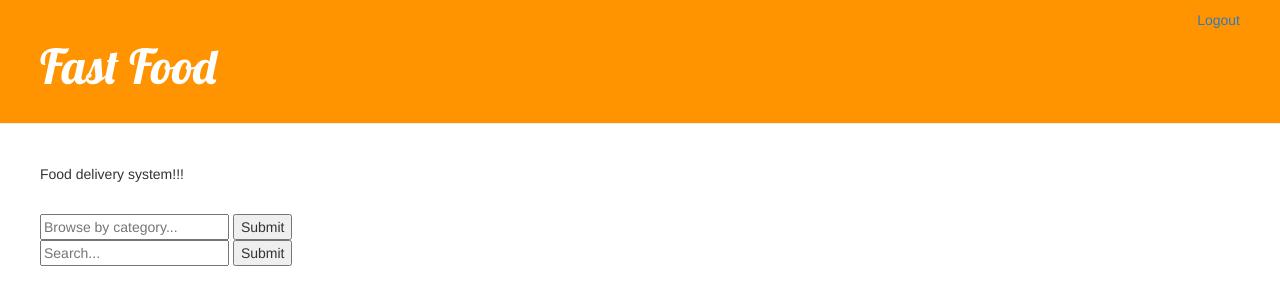
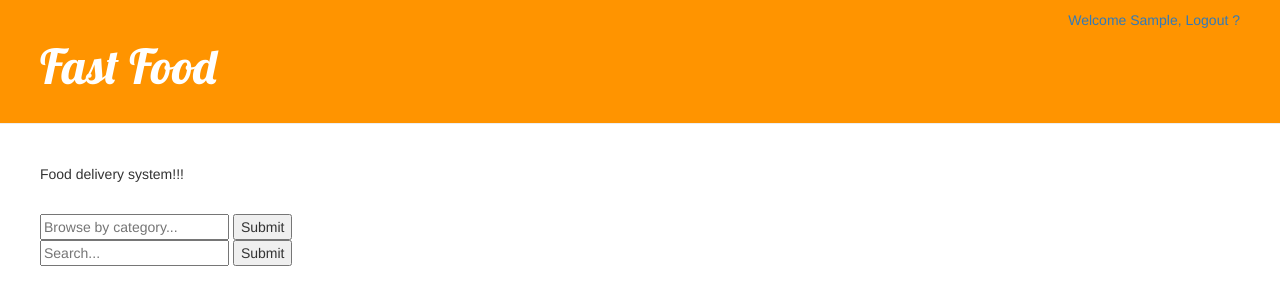
Before and after one commit to apurv1205/fastFood, a Django app: page /home/ in a window 1280 px wide. Shown: the top 300 px of the page. Run offline with Django 3.2, Linux system fonts and the light colour scheme; the visitor is signed in with stand-in values (Sample User, id 1); data that the repository does not hold is empty; some libraries are stand-ins or nearby versions.

Commit message:
chal gaya

```diff
--- a/foodSite/forms.py
+++ b/foodSite/forms.py
@@ -4,7 +4,7 @@ from django.contrib.auth.models import User
 from django.utils.translation import ugettext_lazy as _
 
 class RegistrationForm(forms.Form):
-    CHOICES = (('1', 'Costumer',), ('2', 'Restaurant',))
+    CHOICES = (('1', 'Costomer',), ('2', 'Restaurant',))
 
     first_name = forms.CharField(widget=forms.TextInput(attrs=dict(required=True, max_length=30)), label=_("Name"))
     username = forms.RegexField(regex=r'^\d{10}$', widget=forms.NumberInput(attrs=dict(required=True, max_length=30)), label=_("Contact"), error_messages={ 'invalid': ("Enter a 10 digit number") })
--- a/foodSite/models.py
+++ b/foodSite/models.py
@@ -20,6 +20,7 @@ class Customer(models.Model):
 class Restaurant(models.Model):
 	rest_id=models.IntegerField(primary_key=True)
 	name=models.CharField(max_length=100,null=True)
+	passwd=models.CharField(max_length=100,null=True)
 	contact=models.CharField(max_length=100,null=True)
 	address=models.TextField(null=True)
 	email=models.CharField(max_length=100,null=True)
--- a/foodSite/templates/home.html
+++ b/foodSite/templates/home.html
@@ -1,7 +1,7 @@
 {% extends "base.html" %}
-{% block title %}Welcome {{user.first_name}}{% endblock %}
+{% block title %}{% endblock %}
 {% block content %}
-    <a class="right" href="/logout/">Logout</a>
+    <a class="right" href="/logout/">Welcome {{user.first_name}}, Logout ?</a>
     <p>Food delivery system!!!</p>
 
 <table>
--- a/foodSite/views.py
+++ b/foodSite/views.py
@@ -14,7 +14,7 @@ def register(request):
         form = RegistrationForm(request.POST)
         if form.is_valid():
             stat = form.cleaned_data['choice_field']
-            if stat=="Costumer" :
+            if stat=="Costomer" :
                 status="C"
                 C=Customer(name=form.cleaned_data['first_name'],passwd=form.cleaned_data['password1'],email=form.cleaned_data['email'],contact=form.cleaned_data['username'])
                 C.save()
```
Also changed, not shown: foodSite/migrations/0002_restaurant_passwd.py (added).
